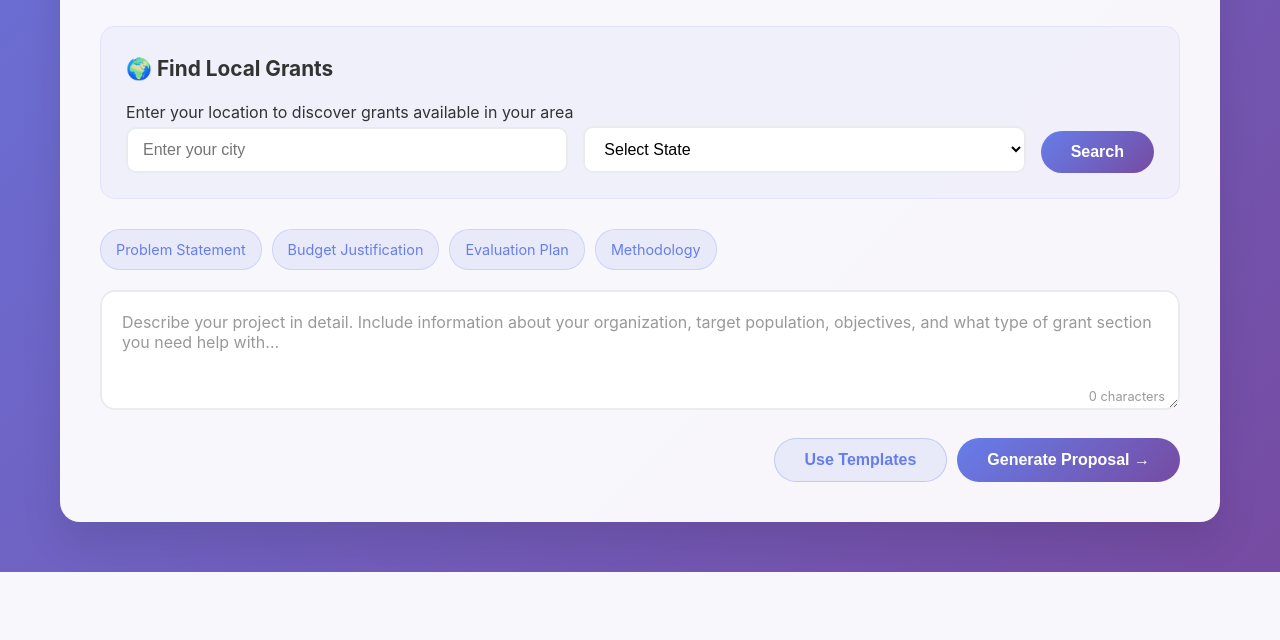
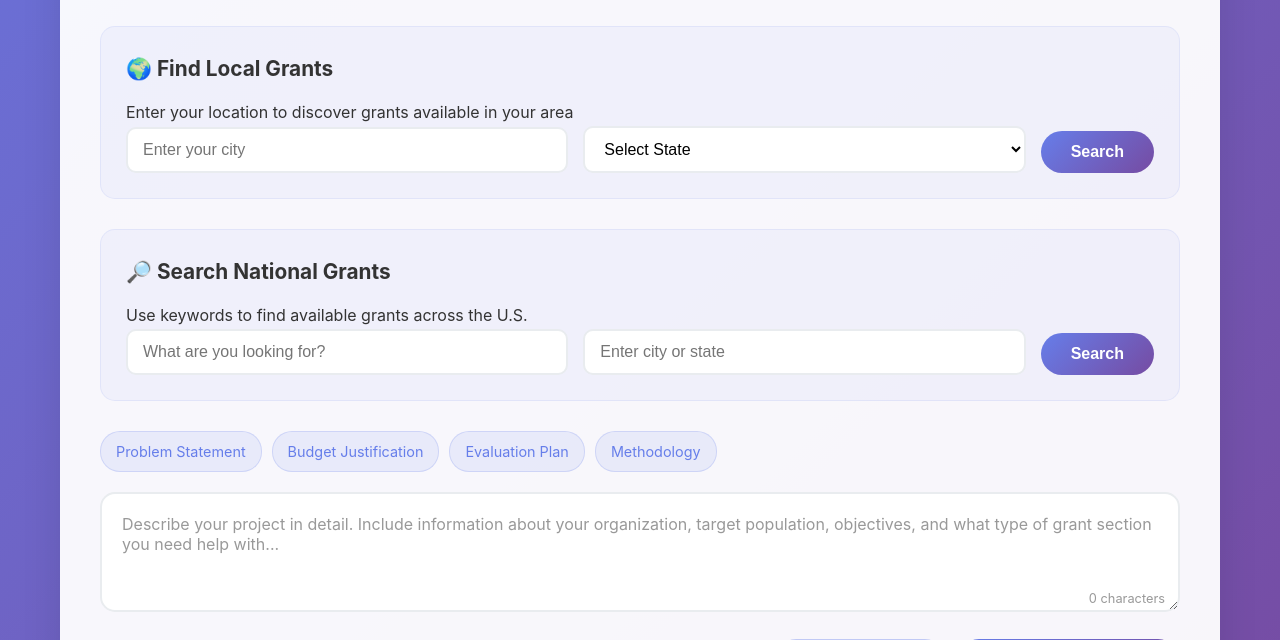
Before and after one commit to voycebutler18/GrantGenius-, a Python web app: template templates/index.html in a window 1280 px wide. Shown: the part 907-1547 px from the top of the page. Before the commit the page ends 1479 px from the top, so only its background shows below. Run offline with Jinja, Linux system fonts and the light colour scheme; the template is opened without the code that fills it, so the values that code supplies are empty.

Commit message:
Update index.html

```diff
--- a/templates/index.html
+++ b/templates/index.html
@@ -634,6 +634,22 @@
     </form>
 </div>
 
+<!-- Google Grant Search Section -->
+<div class="location-section">
+  <h3>🔎 Search National Grants</h3>
+  <p>Use keywords to find available grants across the U.S.</p>
+  <form id="grantForm" class="location-form">
+    <input type="text" id="query" placeholder="What are you looking for?" required />
+    <input type="text" id="location" placeholder="Enter city or state" />
+    <button type="submit" class="btn btn-primary">Search</button>
+  </form>
+</div>
+
+<div class="grants-results" id="google-results">
+  <h3>🔗 Grant Listings</h3>
+  <div id="results"></div>
+</div>
+
         <!-- Input Section -->
         <div class="form-container">
             <div class="quick-actions">
```
